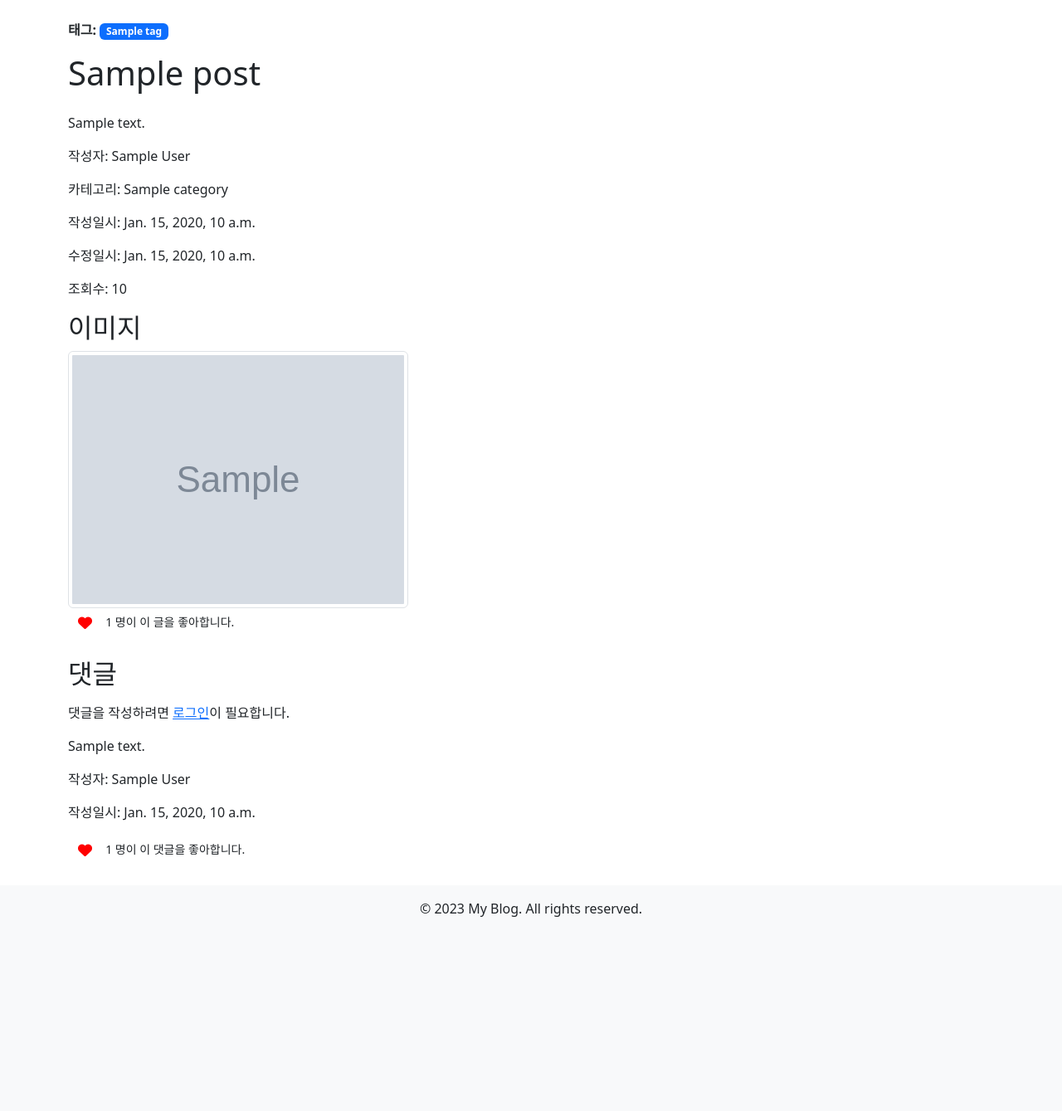
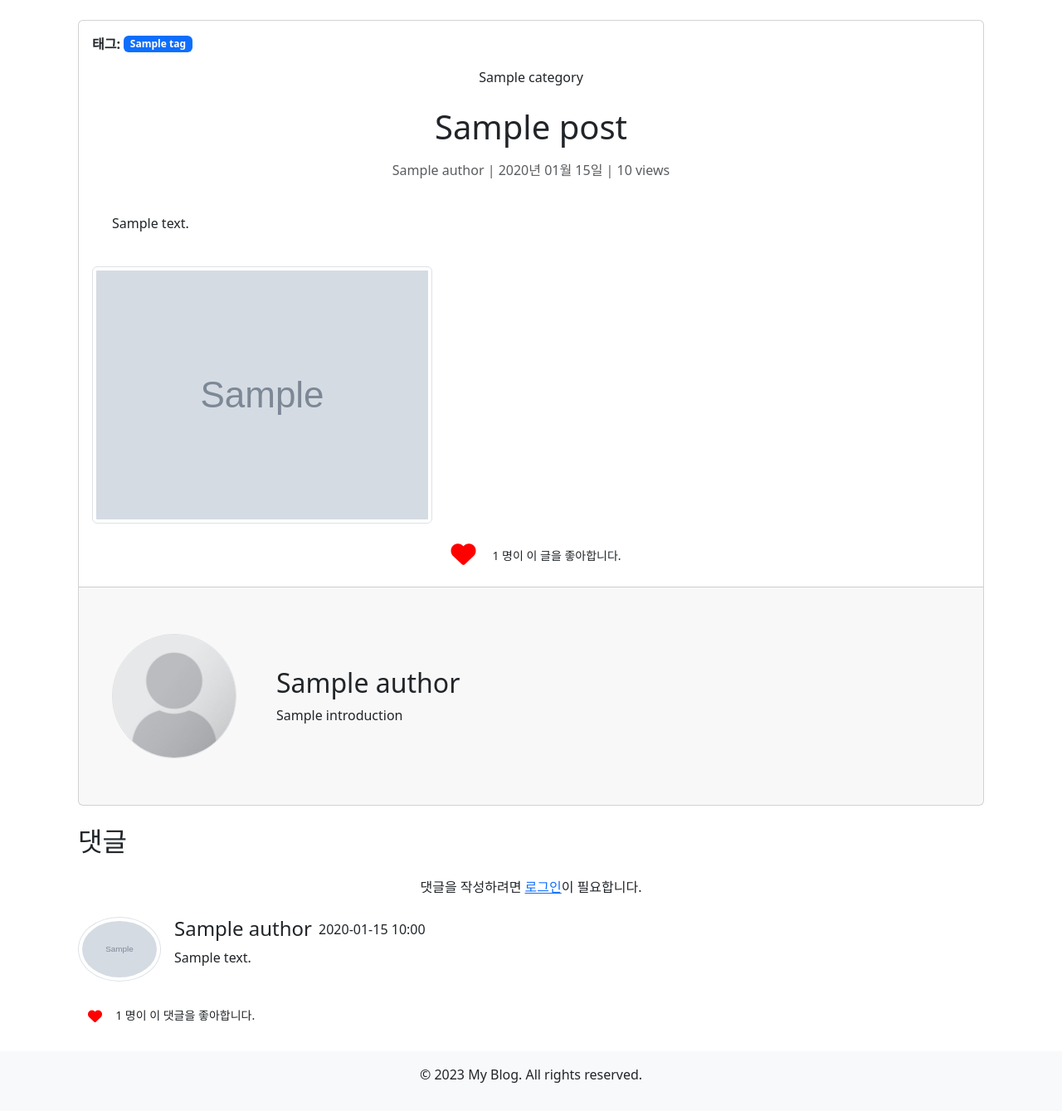
Before and after one commit to sungbinlee/django-blog-service, a Django app: template blogservice/blog/templates/blog/post_detail.html in a window 1280 px wide. Shown: the part 56-1395 px from the top of the page at 83% size. Before the commit the page ends 1161 px from the top, so only its background shows below. Run offline with Django 3.2, Linux system fonts and the light colour scheme; the template is opened without the code that fills it: most values are stand-ins (such as "Sample title", 1, 10 or a date in 2020); grey boxes marked "Sample" are stand-in pictures; some libraries are stand-ins or nearby versions.

Commit message:
[design] 글 조회 디자인 추가

```diff
--- a/blogservice/blog/templates/blog/post_detail.html
+++ b/blogservice/blog/templates/blog/post_detail.html
@@ -1,56 +1,73 @@
 {% extends 'base.html' %}
+{% load static %}
 
 {% block content %}
-  {% if post.tags.all %}
-    <div class="mb-3">
+  <div class="container mt-4">
+    <div class="card">
+      <div class="card-body ">
+        <div class="mb-3 d-flex align-items-center">
           <strong>태그:</strong>
           {% for tag in post.tags.all %}
-        <span class="badge bg-primary">{{ tag.name }}</span>
+            <span class="badge bg-primary ms-1">{{ tag.name }}</span>
           {% endfor %}
+          {% if post.author == request.user %}
+            <div class="ms-auto">
+              <a href="{% url 'blog:post_update' post_id=post.id %}" class="btn btn-primary">수정</a>
+              <a href="{% url 'blog:post_delete' post_id=post.id %}" class="btn btn-danger">삭제</a>
             </div>
           {% endif %}
-  <h1 class="mb-4">{{ post.title }}</h1>
-  <p>{{ post.content }}</p>
-  <p>작성자:
-    {{ post.author }}</p>
-  <p>카테고리:
+        </div>
+        <p class="card-text text-center">
           {{ post.category }}</p>
-  <p>작성일시:
-    {{ post.created_at }}</p>
-  <p>수정일시:
-    {{ post.updated_at }}</p>
-  <p>조회수:
-    {{ post.views }}</p>
+        <h1 class="card-title text-center mb-3 mt-4">{{ post.title }}</h1>
+        <p class="card-text text-center">
+          <span class="text-muted">
+            {{ post.author.name }}
+            |
 
+            {{ post.created_at|date:"Y년 m월 d일" }}
+            |
+
+            {{ post.views }}
+            views
+          </span>
+        </p>
+        <p class="card-text p-4">{{ post.content }}</p>
         {% if post.images.all %}
-    <h2>이미지</h2>
-    <div class="post-images">
           {% for image in post.images.all %}
             <img src="{{ image.file_path.url }}" alt="{{ image.file_path }}" class="post-image img-thumbnail">
           {% endfor %}
-    </div>
         {% endif %}
 
-  {% if post.author == request.user %}
-    <a href="{% url 'blog:post_update' post_id=post.id %}" class="btn btn-primary">수정</a>
-    <a href="{% url 'blog:post_delete' post_id=post.id %}" class="btn btn-danger">삭제</a>
-  {% endif %}
-
-  <!-- 게시글 좋아요 -->
-  <form action="{% url 'blog:like_post' post.id %}" method='POST'>
+        <div class="d-flex align-items-center justify-content-center mt-3">
+          <form action="{% url 'blog:like_post' post.id %}" method="POST">
             {% csrf_token %}
             <button type="submit" class="btn btn-link" style="border:none;">
               {% if request.user in post.liked_by.all %}
-        <i class="far fa-heart" style="color:red; font-size: 17px;"></i>
+                <i class="far fa-heart" style="color:red; font-size: 30px;"></i>
               {% else %}
-        <i class="fas fa-heart" style="color:red; font-size: 17px;"></i>
+                <i class="fas fa-heart" style="color:red; font-size: 30px;"></i>
               {% endif %}
             </button>
-    <span class="small">
+          </form>
+          <span class="small ms-2">
             {{ post.liked_by.all|length }}
             명이 이 글을 좋아합니다.
           </span>
-  </form>
+        </div>
+      </div>
+      <div class="card-footer">
+        <div class="d-flex my-5 ">
+          <div class="ps-4">
+            <img src="{% if user.images.first %}{{ user.images.first.file_path.url }}{% else %}{% static 'img/user_placeholder.png' %}{% endif %}" alt="User Profile img" class="img-fluid rounded-circle border border-gray" width="150" height="150">
+          </div>
+          <div class="px-5 align-self-center">
+            <h2 class="card-title mb-2">{{ post.author.name }}</h2>
+            <p class="card-text">{{ post.author.introduction }}</p>
+          </div>
+        </div>
+      </div>
+    </div>
 
     <h2 class="mt-4">댓글</h2>
     <!-- 최상위 댓글 작성 폼 -->
@@ -62,19 +79,32 @@
       </form>
     {% else %}
       <!-- 로그인을 유도하는 메시지 표시 -->
-    <p class="mt-3">댓글을 작성하려면
+      <p class="my-4 text-center">댓글을 작성하려면
         <a href="{% url 'user:login' %}">로그인</a>이 필요합니다.</p>
     {% endif %}
 
     {% for comment in post.comment_set.all %}
       {% if not comment.parent_comment %}
         <!-- 댓글 내용 -->
-      <div class="comment mt-3">
-        <p>{{ comment.content }}</p>
-        <p>작성자:
-          {{ comment.author }}</p>
-        <p>작성일시:
-          {{ comment.created_at }}</p>
+        <div class="row mt-3">
+          <div class="d-flex mb-4">
+            <img src="{% if comment.author.profile_picture %}{{ comment.author.profile_picture.url }}{% else %}{% static 'img/user_placeholder.png' %}{% endif %}" class="img-thumbnail rounded-circle" alt="Profile Picture" width="100">
+            <div class="ms-3">
+              <div class="d-flex justify-content-between align-items-center mb-2">
+                <!-- Add this div for row and column layout -->
+                <div>
+                  <h4 class="mb-0">{{ comment.author.name }}</h4>
+                </div>
+                <div>
+                  <p class="mb-0 ms-2">{{ comment.created_at|date:"Y-m-d H:i" }}</p>
+                  <!-- Display the date here -->
+                </div>
+              </div>
+              <p>
+                {{ comment.content }}
+              </p>
+            </div>
+          </div>
           <!-- 댓글 좋아요 -->
           <form action="{% url 'blog:like_comment' comment.id post.id %}" method='POST'>
             {% csrf_token %}
@@ -90,6 +120,7 @@
               명이 이 댓글을 좋아합니다.
             </span>
           </form>
+        </div>
 
         {% if user.is_authenticated %}
           {% if comment.author == user %}
@@ -114,15 +145,41 @@
         {% for reply in comment.comment_set.all %}
           {% if reply.parent_comment %}
             <!-- Only display direct replies -->
-            <div class="ml-4 comment bg-light p-3">
-              <p>Reply:
-                {{ reply.content }}</p>
-              <p>작성자:
-                {{ reply.author }}</p>
-              <p>작성일시:
-                {{ reply.created_at }}</p>
+            <div class="ml-5 mt-3 comment bg-light p-3">
+              <div class="row mt-3">
+                <div class="d-flex mb-4">
+                  <img src="{% if reply.author.profile_picture %}{{ reply.author.profile_picture.url }}{% else %}{% static 'img/user_placeholder.png' %}{% endif %}" class="img-thumbnail rounded-circle" alt="Profile Picture" width="100">
+                  <div class="ms-3">
+                    <div class="d-flex justify-content-between align-items-center mb-2">
+                      <div>
+                        <h4 class="mb-0">{{ reply.author.name }}
+                          <h4></div>
+                          <div>
+                            <p class="mb-0 ms-2">{{ reply.created_at|date:"Y-m-d H:i" }}</p>
+                            <!-- Display the date here -->
+                          </div>
+                        </div>
+                        <p>
+                          {{ reply.content }}
+                        </p>
+                      </div>
+                    </div>
                     <!-- 댓글 좋아요 -->
-              <!-- ... (rest of the like button code for comments) ... -->
+                    <form action="{% url 'blog:like_comment' reply.id post.id %}" method='POST'>
+                      {% csrf_token %}
+                      <button type="submit" class="btn btn-link" style="border:none;">
+                        {% if request.user in reply.liked_by.all %}
+                          <i class="far fa-heart" style="color:red; font-size: 17px;"></i>
+                        {% else %}
+                          <i class="fas fa-heart" style="color:red; font-size: 17px;"></i>
+                        {% endif %}
+                      </button>
+                      <span class="small">
+                        {{ reply.liked_by.all|length }}
+                        명이 이 댓글을 좋아합니다.
+                      </span>
+                    </form>
+                  </div>
 
                   {% if user.is_authenticated %}
                     {% if reply.author == user %}
--- a/blogservice/blog/templates/blog/post_list.html
+++ b/blogservice/blog/templates/blog/post_list.html
@@ -26,7 +26,7 @@
     {% if posts %}
       <div class="row mt-3">
         {% for post in posts %}
-          <div class="col-md-4 mb-4">
+          <div class="col-md-6 mb-4">
             <div class="card">
               <a href="{% url 'blog:post_detail' post_id=post.id %}">
                 <img src="{% if post.images.first %}{{ post.images.first.file_path.url }}{% else %}{% static 'img/placeholder.jpg' %}{% endif %}" class="card-img-top" alt="{{ post.title }}">
@@ -43,6 +43,9 @@
                   {% for tag in post.tags.all %}
                     <span class="badge bg-primary">{{ tag.name }}</span>
                   {% endfor %}
+                {% else %}
+                  태그:
+                  <span class="badge bg-secondary">없음</span>
                 {% endif %}
               </p>
             </div>
--- a/blogservice/blog/views.py
+++ b/blogservice/blog/views.py
@@ -50,7 +50,7 @@ class CreatePostView(LoginRequiredMixin, View):
 class PostListView(View):
     def get(self, request):
         # 글 목록 조회
-        posts = Post.objects.all()
+        posts = Post.objects.all().order_by('-created_at')
         context = {
             'posts': posts
         }
```
Lines whose indentation alone changed are shown as unchanged.
